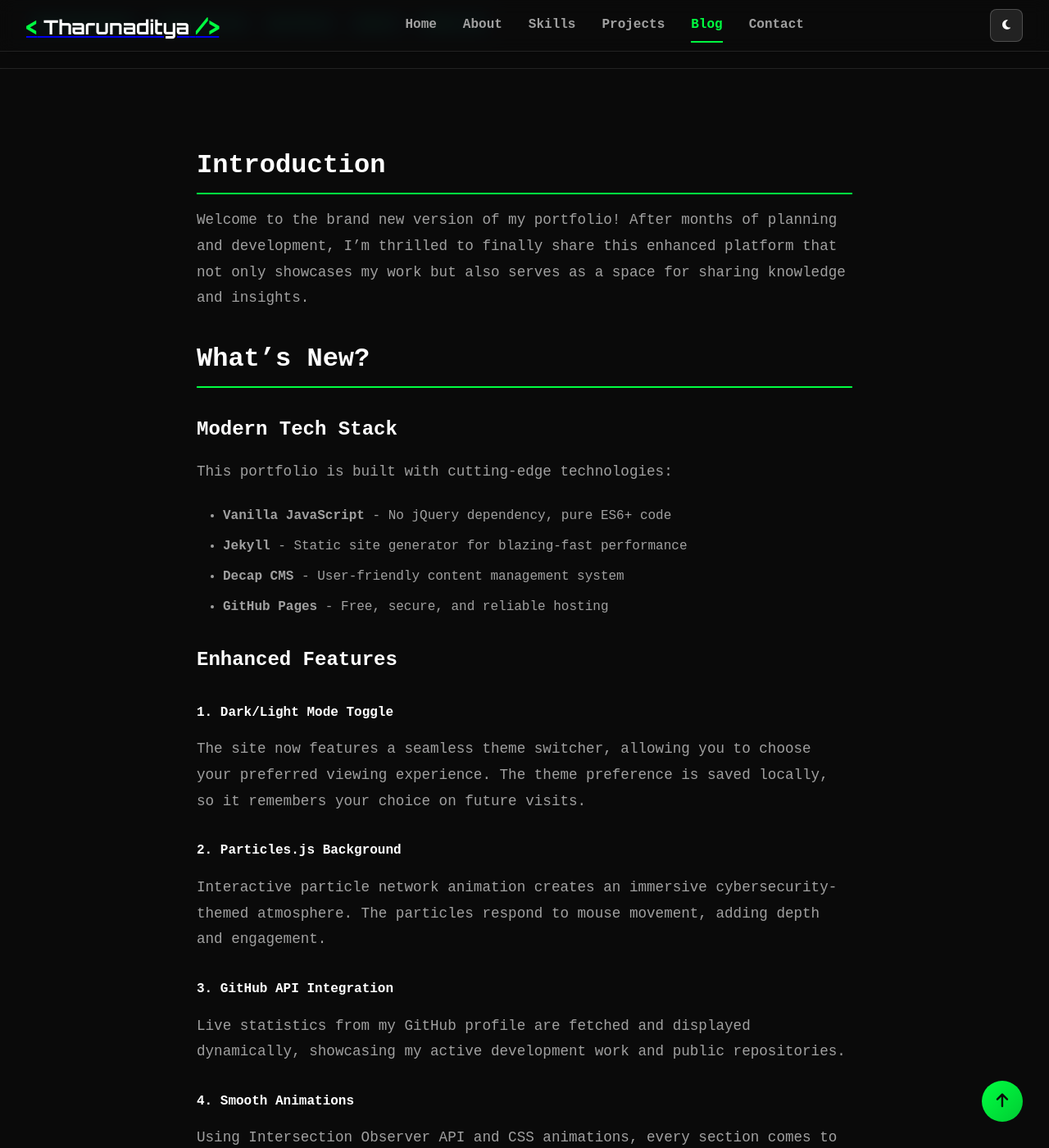
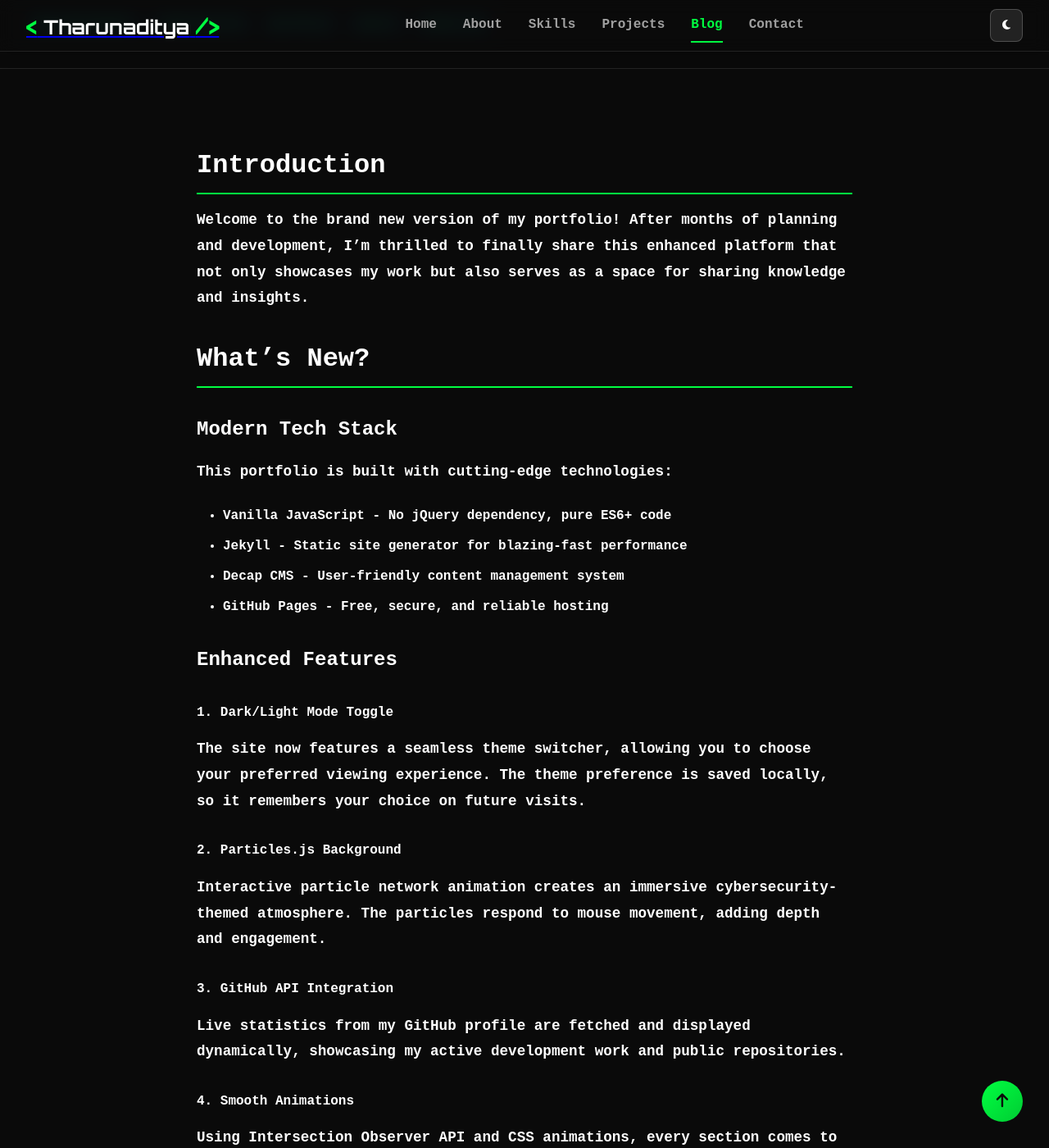
Before and after one commit to Tharunaditya/tharunaditya.github.io, a Jekyll site: the page built from _posts/2026-01-23-welcome-to-portfolio-v2.md, in a window 1280 px wide and 1400 px high, scrolled down 525 px. Shown: the whole window at 82% size. Built offline with Jekyll 4.4.1, drawn with Linux system fonts in a browser that asks for light colours.

Commit message:
Make blog content text bolder and more visible

```diff
--- a/assets/css/blog.css
+++ b/assets/css/blog.css
@@ -144,15 +144,15 @@
 .blog-card-excerpt {
     font-family: var(--font-primary);
     color: var(--text-primary);
-    font-weight: 500;
+    font-weight: 700;
     line-height: 1.7;
     margin-bottom: 1rem;
-    opacity: 0.9;
+    opacity: 1;
 }
 
 .light-mode .blog-card-excerpt {
     color: var(--text-primary);
-    font-weight: 600;
+    font-weight: 700;
     opacity: 1;
 }
 
@@ -305,10 +305,12 @@
 }
 
 .post-content p {
-    color: var(--text-secondary);
+    font-family: var(--font-primary);
+    color: var(--text-primary);
     line-height: 1.8;
     margin-bottom: 1.5rem;
     font-size: 1.1rem;
+    font-weight: 600;
 }
 
 .post-content a {
@@ -329,9 +331,11 @@
 }
 
 .post-content li {
-    color: var(--text-secondary);
+    font-family: var(--font-primary);
+    color: var(--text-primary);
     line-height: 1.8;
     margin-bottom: 0.5rem;
+    font-weight: 600;
 }
 
 .post-content blockquote {
```
